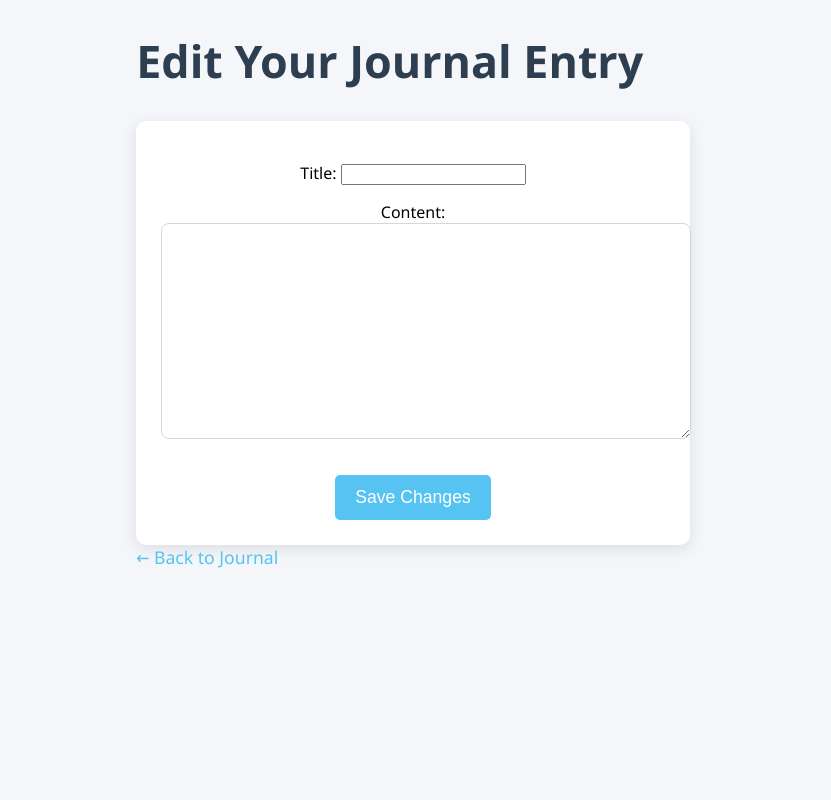
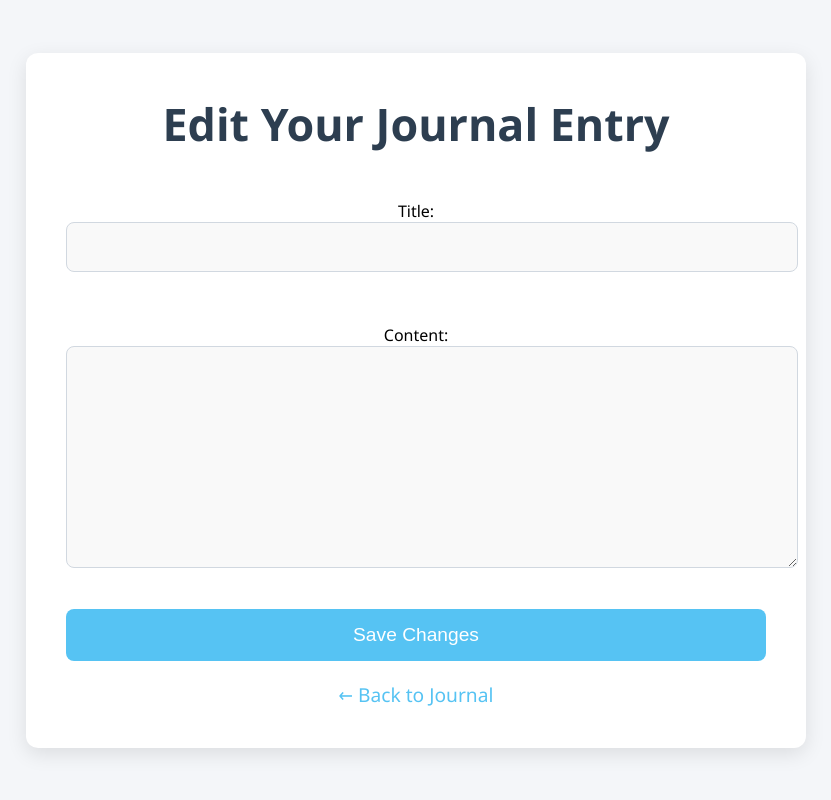
Before and after one commit to 0xSendo/CSIT327, a Django app: template Academate/IM2/academate/templates/edit_journal_entry.html in a window 1280 px wide. Shown: the whole page, without its empty margins (224-1055 px from the left). Run offline with Django 5.2, Linux system fonts and the light colour scheme; the template is opened without the code that fills it: values that come from a table or form of the project are taken from there, others are empty; some libraries are stand-ins or nearby versions.

Commit message:
Update editjournal.css

```diff
--- a/Academate/IM2/academate/static/css/editjournal.css
+++ b/Academate/IM2/academate/static/css/editjournal.css
@@ -1,69 +1,88 @@
- /* Styling similar to previous code */
- body {
+/* General Styling */
+body {
     font-family: 'Segoe UI', Tahoma, Geneva, Verdana, sans-serif;
     background-color: #f4f6f9;
     margin: 0;
     padding: 0;
     display: flex;
-    flex-direction: column;
+    justify-content: center;
     align-items: center;
     min-height: 100vh;
 }
 
+/* Container Styling */
+.edit-container {
+    background-color: white;
+    padding: 40px;
+    border-radius: 12px;
+    box-shadow: 0 6px 20px rgba(0, 0, 0, 0.1);
+    width: 100%;
+    max-width: 700px;
+    text-align: center;
+    margin: 20px;
+}
+
+/* Header Styling */
 h1 {
-    margin-top: 30px;
+    margin-top: 0;
+    margin-bottom: 30px;
     font-size: 2.8rem;
     color: #2d3e50;
     font-weight: bold;
 }
 
+/* Form Styling */
 form {
-    background-color: white;
-    padding: 25px;
-    border-radius: 10px;
-    box-shadow: 0 4px 15px rgba(0, 0, 0, 0.1);
-    width: 90%;
-    max-width: 650px;
-    text-align: center;
-    margin-top: 20px;
+    display: flex;
+    flex-direction: column;
+    gap: 20px;
 }
 
-textarea {
+form input, form textarea {
     width: 100%;
-    padding: 12px;
+    padding: 15px;
     font-size: 1rem;
     border: 1px solid #d1d8e0;
     border-radius: 8px;
-    margin-bottom: 15px;
-    resize: vertical;
-    min-height: 120px;
+    background-color: #f9f9f9;
+    transition: border-color 0.3s;
 }
 
+form input:focus, form textarea:focus {
+    border-color: #56c3f3;
+    outline: none;
+}
+
+/* Button Styling */
 button {
-    padding: 12px 20px;
+    padding: 15px 20px;
     background-color: #56c3f3;
     color: white;
-    font-size: 1.1rem;
+    font-size: 1.2rem;
     border: none;
-    border-radius: 5px;
+    border-radius: 8px;
     cursor: pointer;
-    transition: background-color 0.3s ease-in-out;
+    transition: background-color 0.3s ease-in-out, transform 0.2s;
 }
 
 button:hover {
     background-color: #3398d4;
+    transform: translateY(-2px);
 }
 
+/* Error Message Styling */
 .form-errors {
     color: red;
     margin-bottom: 20px;
 }
 
+/* Back Link Styling */
 .back-link {
-    margin-top: 30px;
-    font-size: 1.1rem;
+    margin-top: 20px;
+    font-size: 1.2rem;
     color: #56c3f3;
     text-decoration: none;
+    display: inline-block;
 }
 
 .back-link:hover {
```
